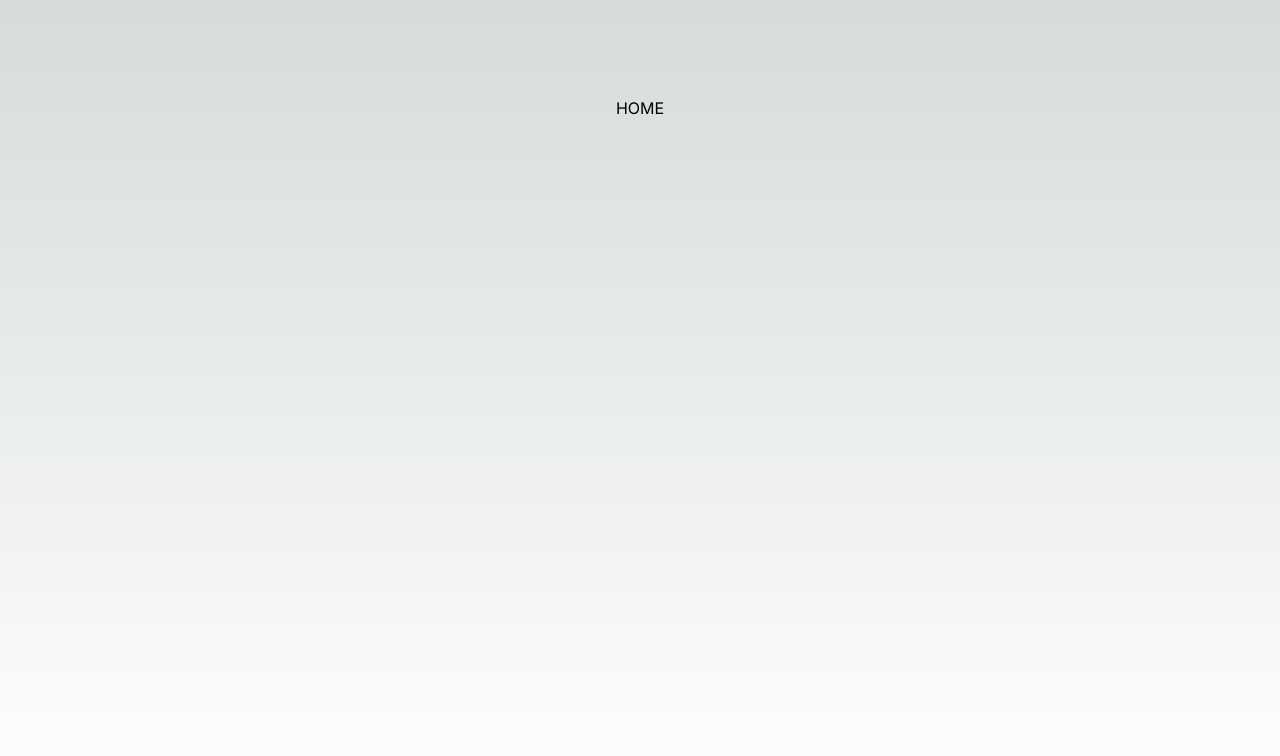
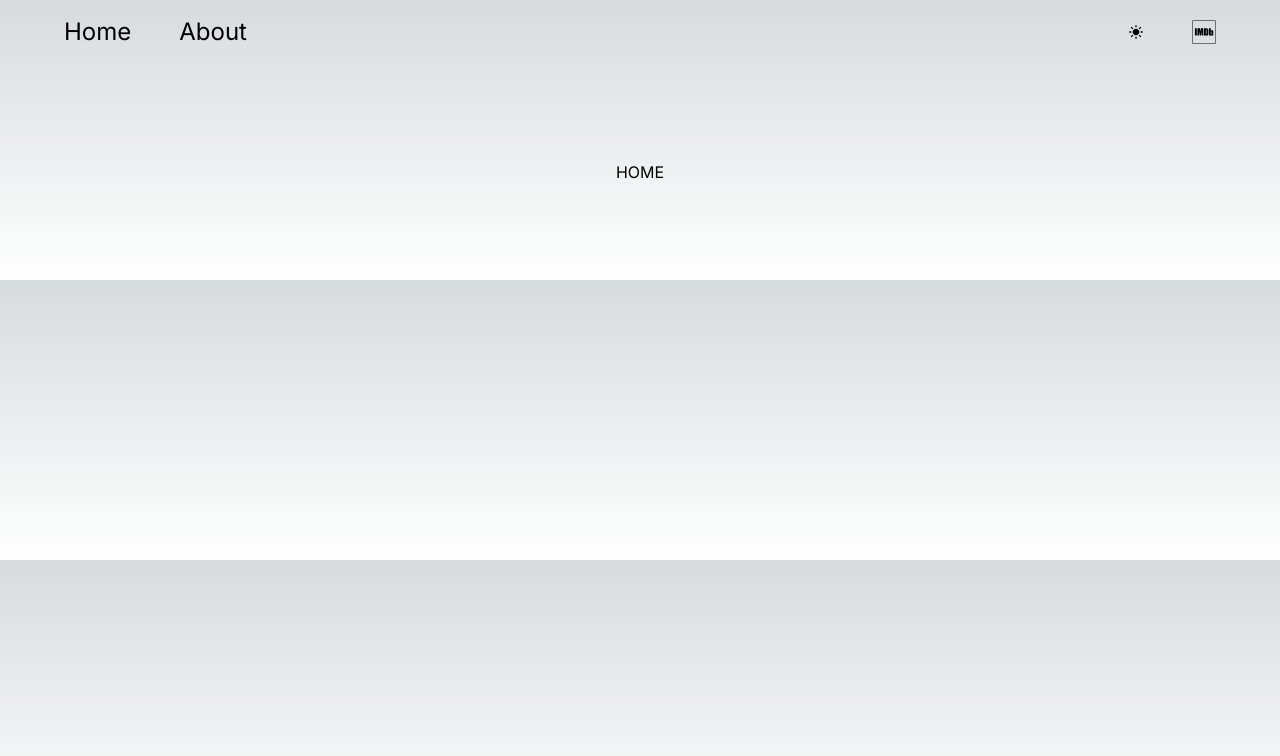
Before and after one commit to ParfectShot/imdb-clone, a Next.js app: page / in a window 1280 px wide. Shown: the top 756 px of the page. Built offline with nearby package versions, Linux system fonts and the light colour scheme.

Commit message:
Header & Menbu item components | Icons

```diff
--- a/src/app/layout.tsx
+++ b/src/app/layout.tsx
@@ -1,6 +1,7 @@
 import type { Metadata } from 'next'
 import { Inter } from 'next/font/google'
 import './globals.css'
+import Header from '@/components/Header'
 
 const inter = Inter({ subsets: ['latin'] })
 
@@ -16,7 +17,13 @@ export default function RootLayout({
 }) {
   return (
     <html lang="en">
-      <body className={inter.className}>{children}</body>
+      <body className={inter.className + "  mx-4 lg:mx-8"}>
+        {/* Header */}
+        <Header />
+        {/* Navbar */}
+        {/* Search */}
+        {children}
+      </body>
     </html>
   )
 }
--- a/src/app/page.tsx
+++ b/src/app/page.tsx
@@ -1,6 +1,6 @@
 export default function Home() {
   return (
-    <main className="flex min-h-screen flex-col items-center justify-between p-24">
+    <main className="flex flex-col items-center justify-between p-24">
       <h1>HOME</h1>
     </main>
   )
--- /dev/null
+++ b/src/components/Header.tsx
@@ -0,0 +1,34 @@
+import React from 'react'
+import MenuItem from './MenuItem'
+import {BiSolidSun, BiSolidHomeAlt2, BiInfoCircle} from 'react-icons/bi'
+import { AiOutlineInfo } from "react-icons/ai";
+import {SiImdb} from 'react-icons/si'
+
+const Header = () => {
+  return (
+    <div className='flex justify-between items-center p-4 lg:px-8'>
+      <div className="gap-6 items-center lg:gap-12 flex ">
+        <div className="">
+          <MenuItem title="Home" link="/" Icon={() => <BiSolidHomeAlt2 />}/>
+        </div>
+        <div className="">
+          <MenuItem title="About" link="/about" Icon={() => <AiOutlineInfo />} />
+        </div>
+      </div>
+      <div>
+      </div>
+      <div className='flex items-center gap-4 lg:gap-12'>
+        <div className=''>
+            <BiSolidSun/>
+            {/* <BiSolidMoon /> */}
+        </div>
+        <div className=''>
+      <SiImdb className="lg:text-2xl"  />
+
+        </div>
+      </div>
+    </div>
+  );
+}
+
+export default Header
--- /dev/null
+++ b/src/components/MenuItem.tsx
@@ -0,0 +1,24 @@
+
+import React, { ReactNode } from 'react'
+import Link from 'next/link'
+
+const MenuItem = ({title, link, Icon}: {
+    title: string,
+    link: string,
+    Icon?: () => ReactNode
+}) => {
+  return (
+    <Link className='flex items-center gap-2 hover:text-amber-300' href={link}>
+      {Icon && (
+        <div className="lg:hidden">
+          <Icon />
+        </div>
+      )}
+      <div className="text-normal lg:text-2xl hidden lg:inline">
+        <p className="">{title}</p>
+      </div>
+    </Link>
+  );
+}
+
+export default MenuItem
```
Also changed, not shown: package.json (+5 -4 lines), 1 other file (tests, documents, lock files or other folders).
